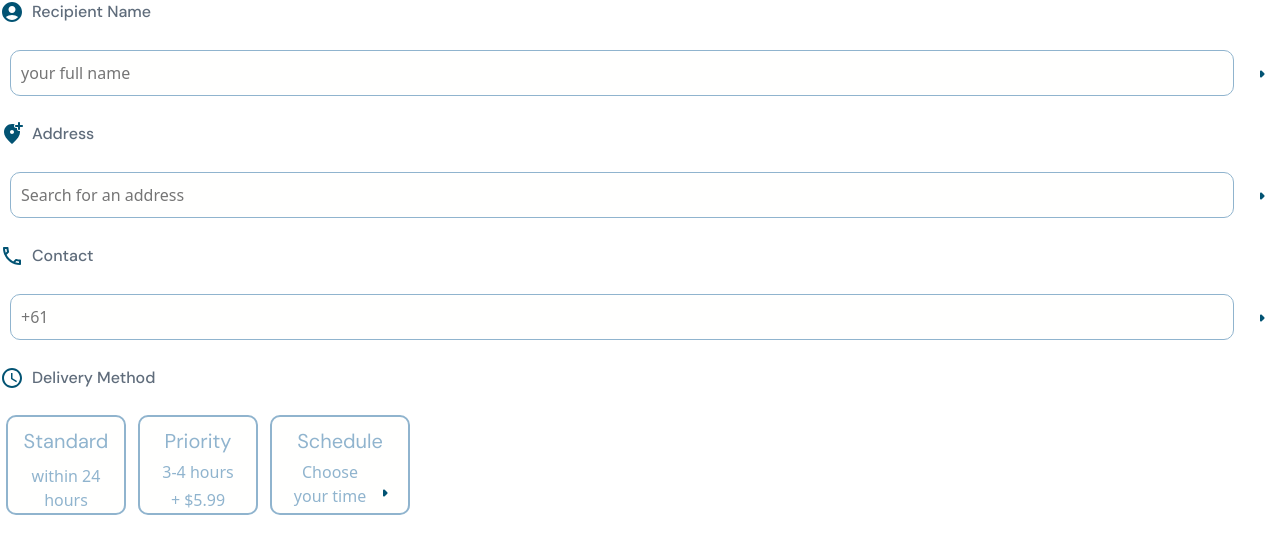
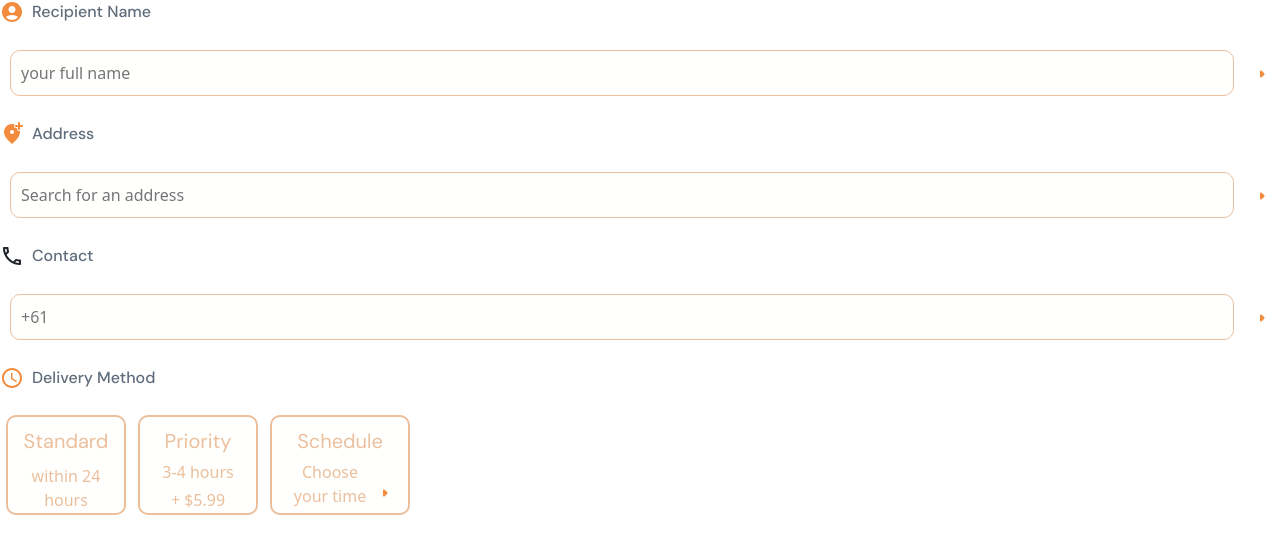
Before and after one commit to chih611/Foodash, a Next.js app: page /CustomerView/CheckOut/DetailForm in a window 1280 px wide. Shown: the top 554 px of the page. Built offline with nearby package versions, Linux system fonts and the light colour scheme.

Commit message:
edit style lol

```diff
--- a/src/pages/CustomerView/CheckOut/DetailForm.js
+++ b/src/pages/CustomerView/CheckOut/DetailForm.js
@@ -33,7 +33,7 @@ const DetailForm = () => {
     <div>
         {/* Add Recipient Name */}
         <div className="d-flex w-100">
-            <AccountCircleRounded sx={{ color: "#025373" }}/>
+            <AccountCircleRounded className="standard-icon"/>
 
             <p className= "subtitle ms-2">Recipient Name</p>
         </div>
@@ -46,14 +46,14 @@ const DetailForm = () => {
                 className="form_item1"
             />
             <button>
-                <ArrowRightRounded sx={{ color: "#025373" }}/>
+                <ArrowRightRounded className="standard-icon"/>
             </button>
 
         </div>
 
         {/* Add address and check address dictionary */}
         <div className="d-flex w-100 mt-3">
-            <AddLocationAltRounded sx={{ color: "#025373" }}/>
+            <AddLocationAltRounded className="standard-icon"/>
             <p className= "subtitle ms-2">Address</p>
         </div>
 
@@ -65,13 +65,13 @@ const DetailForm = () => {
                 className="form_item1"
             />
             <button>
-                <ArrowRightRounded sx={{ color: "#025373" }}/>
+                <ArrowRightRounded className="standard-icon"/>
             </button>
         </div>
 
         {/* Add phone and check phone dictionary */}
         <div className="d-flex w-100 mt-3">
-            <LocalPhoneOutlined sx={{ color: "#025373" }}/>
+            <LocalPhoneOutlined sclassName="standard-icon"/>
             <p className= "subtitle ms-2">Contact</p>
         </div>
         <div className="w-100 d-flex mb-3 ">
@@ -82,13 +82,13 @@ const DetailForm = () => {
                 className="form_item1"
             />
             <button>
-                <ArrowRightRounded sx={{ color: "#025373" }}/>
+                <ArrowRightRounded className="standard-icon"/>
             </button>
         </div>
 
          {/* Add delivery option */}
          <div className="d-flex w-100 my-2">
-            <AccessTimeOutlined sx={{ color: "#025373" }}/>
+            <AccessTimeOutlined className="standard-icon"/>
             <p className= "subtitle ms-2">Delivery Method</p>
         </div>
 
@@ -97,7 +97,7 @@ const DetailForm = () => {
             <button>
                 <div className="button-3" style={{width:"120px"}}>
                     <p className="button-title-text my-1">Standard</p>
-                    <p className=" my-2">within 24 hours</p>
+                    <p className="my-2">within 24 hours</p>
                 </div>
             </button>
 
@@ -118,7 +118,7 @@ const DetailForm = () => {
                     <div className="d-flex item-align-center ms-3">
                         <p>Choose your time</p>
                         <button>
-                            <ArrowRightRounded sx={{ color: "#025373" }}/>
+                            <ArrowRightRounded className="standard-icon"/>
                          </button>
                      </div>
                 </div>
--- a/src/pages/CustomerView/HomePage/HomePageNavBar.js
+++ b/src/pages/CustomerView/HomePage/HomePageNavBar.js
@@ -32,7 +32,7 @@ const HomePageNavBar = () => {
                   <Image
                     src="/Foodash_logo.png"
                     alt="Logo"
-                    width={199} // Adjust width as needed
+                    width={150} // Adjust width as needed
                     height={62} // Adjust height as needed
                     className="navbar-brand"
                   />
--- a/src/styles/abstract/colors.scss
+++ b/src/styles/abstract/colors.scss
@@ -1,11 +1,11 @@
 /* Color pallete and functions*/
 
 $bg-color: #fffffe;
-$headline-color: #094067;
+$headline-color: #F38B3C;
 $text-color: #5f6c7b;
 $bg-2nd-color: #d8eefe;
 $element-color: #3da9fc;
-$element-2nd-color: #90B4CE;
+$element-2nd-color: #ecbf9c;
 $highlight-tag-color: #ef4565;
 
 
--- a/src/styles/base/typography.scss
+++ b/src/styles/base/typography.scss
@@ -17,7 +17,7 @@ h2 {
   font-family: "DM Sans", sans-serif;
   font-size: 48px;
   font-weight: bold;
-  color:  #094067;
+  color: colors.$headline-color;
   letter-spacing: 2px;
 }
 
--- a/src/styles/components/button.scss
+++ b/src/styles/components/button.scss
@@ -110,6 +110,9 @@
   }
 }
 
+.standard-icon{
+  color: colors.$headline-color;
+}
 .button-2 {
   border: 2px solid colors.$headline-color; /* Only bottom border in primary color */
   border-radius: 10px; /* Remove rounded corners */
```
Also changed, not shown: src/pages/CustomerView/CheckOut/CheckOutDetail.js (+6 -6 lines), src/pages/CustomerView/CheckOut/CheckOutStyle.js (added, +19 -0 lines).
